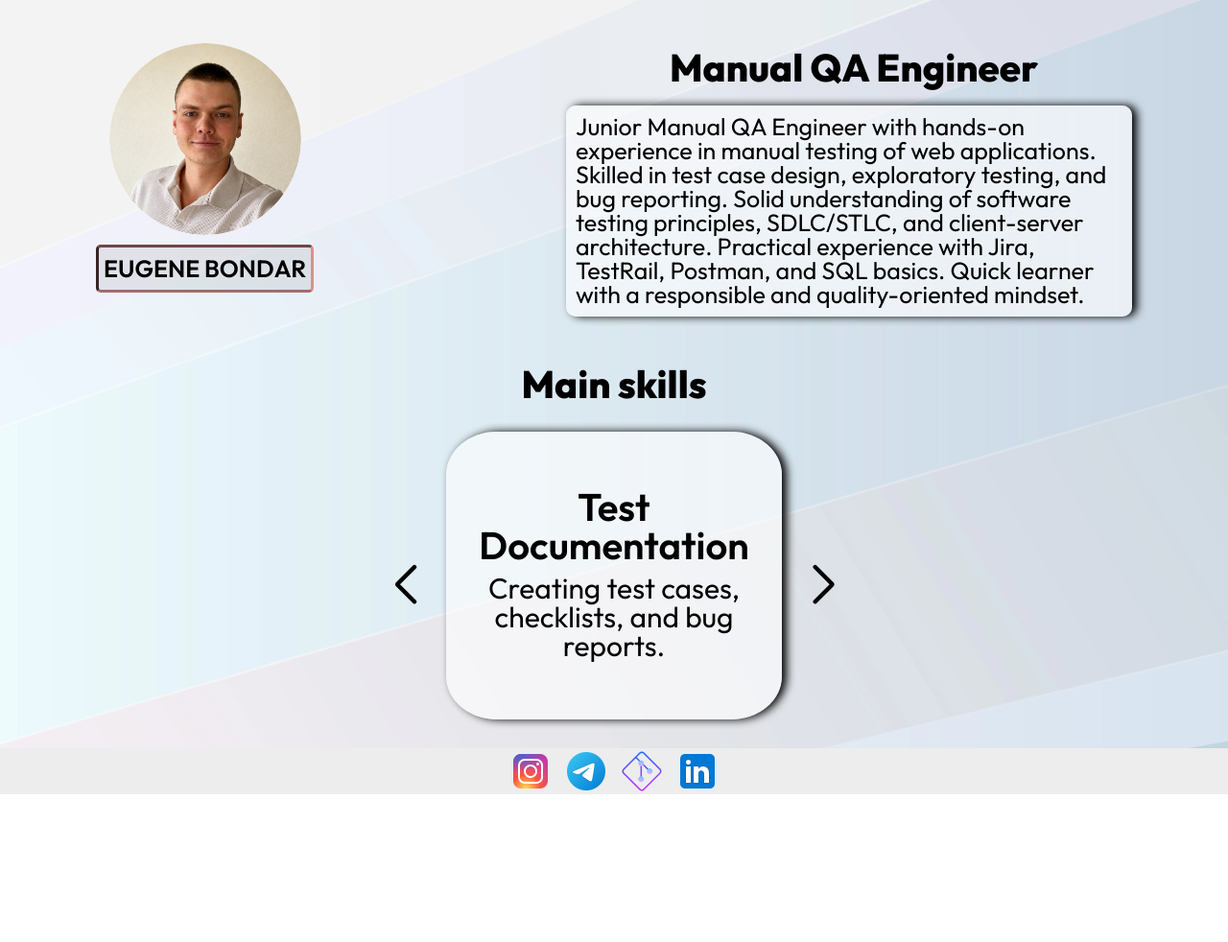
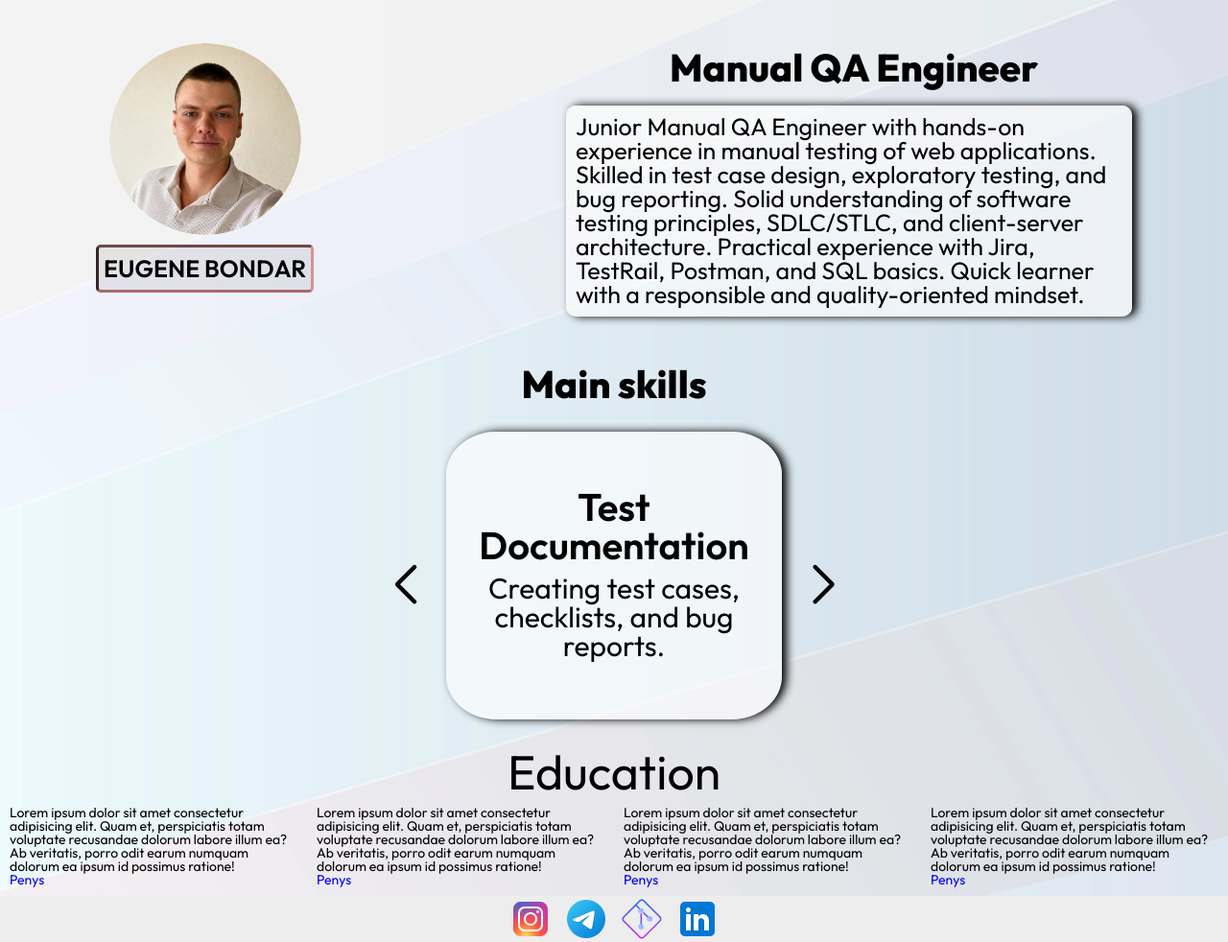
Before and after one commit to BondarEugene/cv, a plain HTML site: page index.html in a window 1280 px wide. Shown: the whole page at 96% size. Before the commit the page ends 828 px from the top, so only its background shows below. Drawn offline with nearby package versions, Linux system fonts and the light colour scheme; files whose address does not match are found by name.

Commit message:
Add Education block

```diff
--- a/Source/scss/main.scss
+++ b/Source/scss/main.scss
@@ -515,6 +515,53 @@
   max-width: 700px;
 }
 
+/*------------------------------Education------------------*/
+
+.content {
+  // .content__education
+
+  &__education {
+  }
+}
+.education {
+  // .education__title
+  &__title {
+    font-size: 50px;
+    text-align: center;
+    margin: 0 0 10px 0;
+  }
+
+  // .education__body
+  &__body {
+    // padding: 0 10px 10px;
+    display: flex;
+    // flex-wrap: wrap;
+    flex-direction: row;
+    justify-content: space-around;
+  }
+
+  // .education__row
+
+  &__row {
+    max-width: 300px;
+    display: flex;
+    flex-direction: column;
+    margin: 0 10px 10px;
+  }
+
+  // .education__subtitle
+
+  &__subtitle {
+  }
+
+  // .education__icon
+
+  &__icon {
+  }
+}
+.icon-ed {
+}
+
 /*------------------------------Footer--------------------------------------------*/
 
 .footer {
--- a/index.html
+++ b/index.html
@@ -146,6 +146,66 @@
             </div>
           </div>
         </section>
+        <section class="content__education education">
+          <h1 class="education__title">Education</h1>
+          <div class="education__body">
+            <div class="education__row">
+              <div class="education__subtitle">
+                <p>
+                  Lorem ipsum dolor sit amet consectetur adipisicing elit. Quam
+                  et, perspiciatis totam voluptate recusandae dolorum labore
+                  illum ea? Ab veritatis, porro odit earum numquam dolorum ea
+                  ipsum id possimus ratione!
+                </p>
+              </div>
+              <div class="education__icon icon-ed">
+                <a href="#">Penys</a>
+              </div>
+            </div>
+
+            <div class="education__row">
+              <div class="education__subtitle">
+                <p>
+                  Lorem ipsum dolor sit amet consectetur adipisicing elit. Quam
+                  et, perspiciatis totam voluptate recusandae dolorum labore
+                  illum ea? Ab veritatis, porro odit earum numquam dolorum ea
+                  ipsum id possimus ratione!
+                </p>
+              </div>
+              <div class="education__icon icon-ed">
+                <a href="#">Penys</a>
+              </div>
+            </div>
+
+            <div class="education__row">
+              <div class="education__subtitle">
+                <p>
+                  Lorem ipsum dolor sit amet consectetur adipisicing elit. Quam
+                  et, perspiciatis totam voluptate recusandae dolorum labore
+                  illum ea? Ab veritatis, porro odit earum numquam dolorum ea
+                  ipsum id possimus ratione!
+                </p>
+              </div>
+              <div class="education__icon icon-ed">
+                <a href="#">Penys</a>
+              </div>
+            </div>
+
+            <div class="education__row">
+              <div class="education__subtitle">
+                <p>
+                  Lorem ipsum dolor sit amet consectetur adipisicing elit. Quam
+                  et, perspiciatis totam voluptate recusandae dolorum labore
+                  illum ea? Ab veritatis, porro odit earum numquam dolorum ea
+                  ipsum id possimus ratione!
+                </p>
+              </div>
+              <div class="education__icon icon-ed">
+                <a href="#">Penys</a>
+              </div>
+            </div>
+          </div>
+        </section>
       </main>
       <footer class="footer__links">
         <div class="footer__container container">
```
Also changed, not shown: css/main.css.
